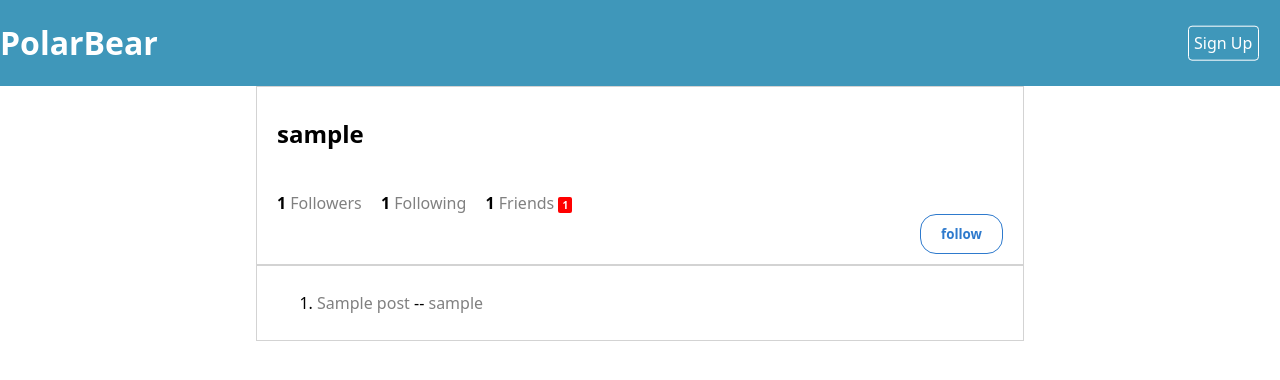
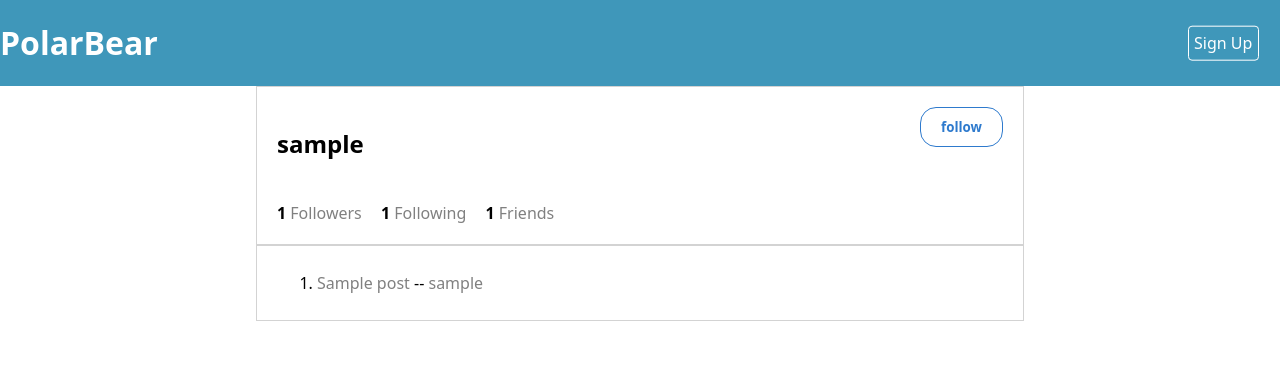
Before and after one commit to petelliott/CMPUT404-project, a Django app: template users/templates/users/profile.html in a window 1280 px wide. Shown: the top 380 px of the page. Run offline with Django 3.2, Linux system fonts and the light colour scheme; tables that the repository leaves empty hold one stand-in row (values such as "Sample post"); the template is opened without the code that fills it: values that come from a table or form of the project are taken from there, most other values are stand-ins (such as "Sample title", 1, 10 or a date in 2020).

Commit message:
Friend requests badge only shows on your profile

```diff
--- a/users/static/users/profile.css
+++ b/users/static/users/profile.css
@@ -4,7 +4,7 @@
     border-style: solid;
     border-color: lightgray;
     border-width: 1px;
-    padding: 10px 20px;
+    padding: 20px 20px 20px 20px;
     overflow: auto;
 }
 
--- a/users/templates/users/profile.html
+++ b/users/templates/users/profile.html
@@ -10,13 +10,8 @@
 {% endif %}
 
 <div class="profile-header">
-  <h2>{{ author.user.username }}</h2><br>
-  <span class="friends"><a href={% url 'friends' author.pk %}><b>{{ followers|length }}</b> Followers</a></span>
-  <span class="friends"><a href={% url 'friends' author.pk %}><b>{{ following|length }}</b> Following</a></span>
-  <span class="friends"><a href={% url 'friends' author.pk %}><b>{{ friends|length }}</b> Friends {% if  freqs|length  > 0 %}<b class="freqs">{{ freqs|length }}</b>{% endif %}</a></span>
-
   {% if author and author.user == user %}
-    <br><button type="button" id="editProfileButton" class="follow button">Edit Profile</button>
+    <button type="button" id="editProfileButton" class="follow button">Edit Profile</button>
   {% else %}
     <form action="{% url 'profile' author.pk %}" method="post">
       {% csrf_token %}
@@ -27,6 +22,12 @@
       {% endif %}
     </form>
   {% endif %}
+  <h2>{{ author.user.username }}</h2><br>
+  <span class="friends"><a href={% url 'friends' author.pk %}><b>{{ followers|length }}</b> Followers</a></span>
+  <span class="friends"><a href={% url 'friends' author.pk %}><b>{{ following|length }}</b> Following</a></span>
+  <span class="friends"><a href={% url 'friends' author.pk %}><b>{{ friends|length }}</b> Friends {% if  freqs|length  > 0 and author.user == user %}<b class="freqs">{{ freqs|length }}</b>{% endif %}</a></span>
+
+
 
 </div>
 <div class="profile-body">
```
